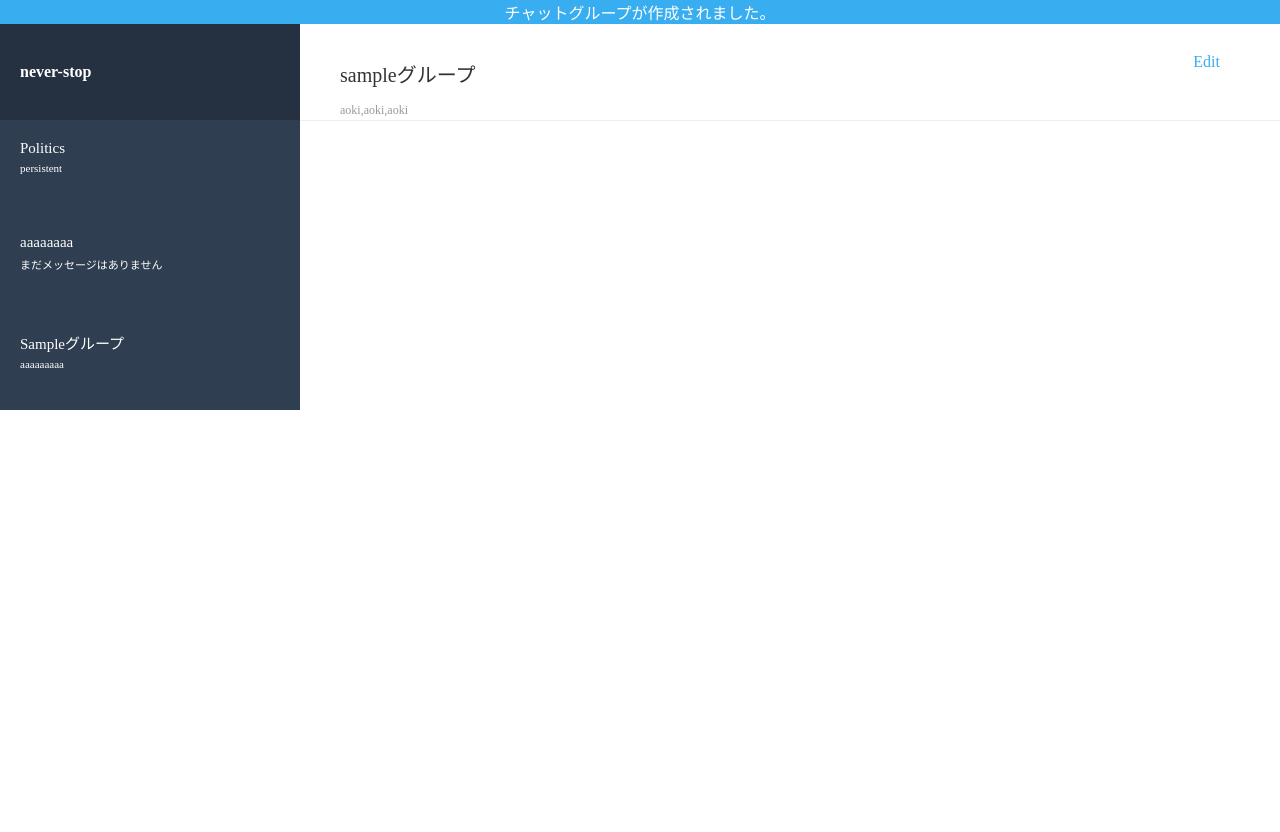
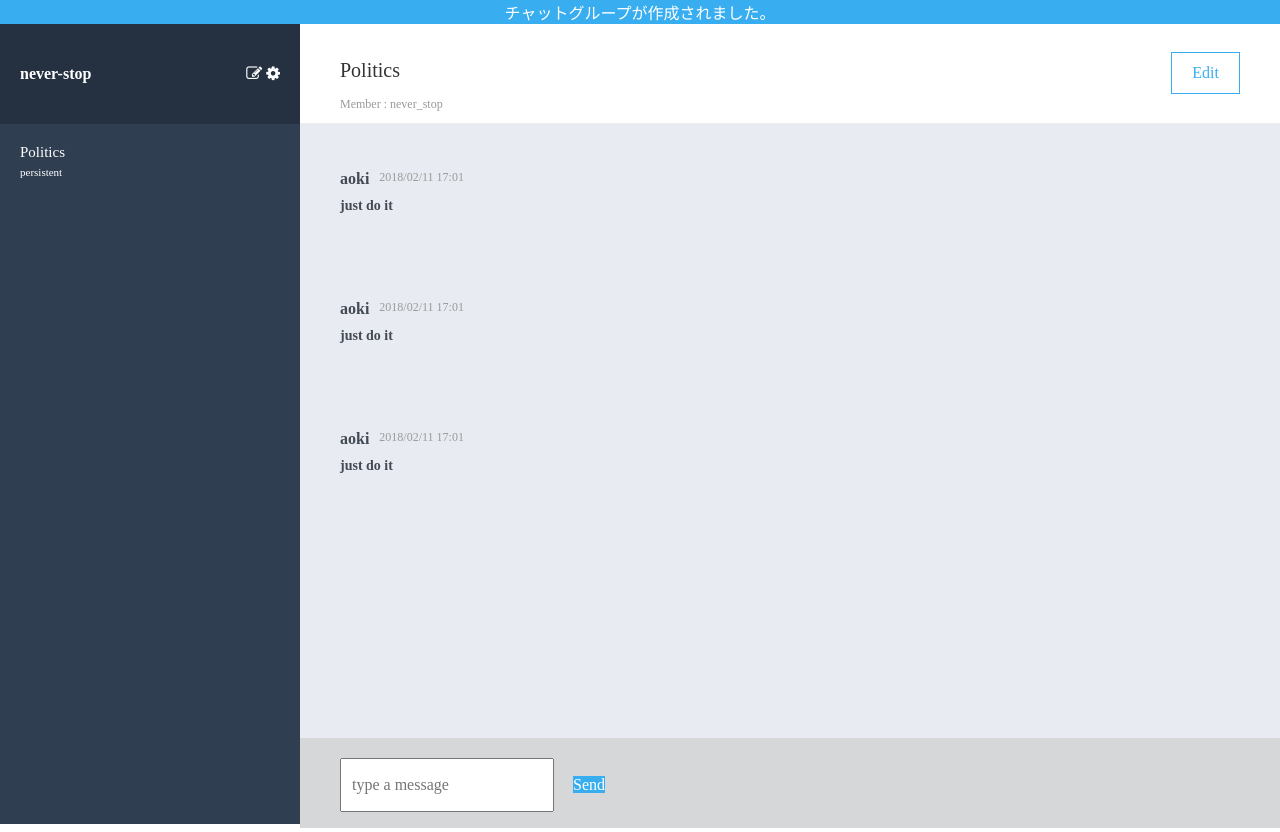
Before and after one commit to odamatsu/chat-space, a Rails app: page / in a window 1280 px wide. Before the commit the page ends 410 px from the top, so only its background shows below. Run offline with Rails 7, Linux system fonts and the light colour scheme; style sheets or scripts are compiled from the project's sources; some libraries are stand-ins or nearby versions.

Commit message:
complete until chat-header

```diff
--- a/app/assets/stylesheets/application.scss
+++ b/app/assets/stylesheets/application.scss
@@ -1,3 +1,4 @@
 @import "./reset";
 @import "./variable";
 @import "./messages";
+@import "font-awesome";
--- a/app/assets/stylesheets/messages.scss
+++ b/app/assets/stylesheets/messages.scss
@@ -1,79 +1,142 @@
-.container {
+.wrapper {
   height: 100%;
   color: white;
-  .header {
+
+  .create-message {
     background-color: #38AEF0;
     text-align: center;
   }
 
   .side-bar {
-    background-color: #253141;
     width: 300px;
     height: 100%;
     float: left;
-    &-up {
-      line-height: 96px;
-      vertical-align: middle;
+
+    .header {
+      background-color: #253141;
+      height: 100px;
+      line-height: 100px;
+      padding: 0 20px;
+      &__name {
+        display: inline-block;
+        font-size: 16px;
         font-weight: bold;
-      padding-left: 20px;
       }
-    &-middle {
+      &__lists {
+        display: inline-block;
+        float: right;
+        .list {
+          display: inline-block;
+          .icon {
+            color: white;
+          }
+        }
+      }
+    }
+
+    .groups {
+      height: calc(100vh - 100px);
       background-color: #2f3e51;
-      padding-left: 20px;
-      .latest-post-title {
-        padding: 20px 0 5px;
+      padding: 0 20px;
+      .group {
+        padding: 20px 0 40px;
+        &__name {
           font-size: 15px;
         }
-      .latest-post-content {
-        padding-bottom: 40px;
+        &__message {
+          padding-top: 5px;
           font-size: 11px;
         }
       }
     }
+  }
 
-  .content {
-    width: calc(100% - 300px);
+
+  .chat {
+    width: calc(100vw - 300px);
+    box-sizing: border-box;
     float: left;
-    &-upper {
-      width: 100%;
-      height: 96px;
+
+    .header {
+      box-sizing: border-box;
+      height: 100px;
+      padding: 0 40px;
       border-bottom: solid 1px #eeeeee;
-      &-groupName-groupMember-editButton {
-        margin: 0 40px;
-        .groupName-groupMember {
-          float: left;
-          .groupName {
-            color: #333333;
+      .left-header {
+        float:left;
+        &__title {
+          color: #333;
           font-size: 20px;
-            padding-top: 35PX;
-            padding-bottom: 15px;
+          margin-top: 35px;
         }
-          .groupMember {
+        &__members {
+          font-size: 12px;
           color: #999999;
-            font-size: 12px;
+          margin-top: 15px;
+          .members {
+            display: inline-block;
+            padding-right: 5px;
           }
         }
-        .editButton {
+      }
+      .right-header {
+        border: 1px solid #38AEF0;
+        color: #38AEF0;
         float: right;
-          color: #38AEF0;
-          line-height: 20px;
-          vertical-align: middle;
-          padding: 28px 20px;
-        }
+        height: 40px;
+        line-height: 40px;
+        margin-top: 28px;
+        padding: 0 20px;
       }
     }
 
     &-middle {
-
+      clear: both;
+      height: calc(100vh - 96px - 90px);
+      background-color: #e8ecf2;
+      padding: 0 40px;
+      .post {
+        padding-top: 46px;
+        .poster-name {
+          float: left;
+          color: #434A54;
+          font-size: 16px;
+          font-weight: bold;
+        }
+        .time {
+          float: left;
+          margin-left: 10px;
+          font-size: 12px;
+          color: #999999;
+        }
+        .post-content {
+          clear: both;
+          padding-top: 10px;
+          padding-bottom: 40px;
+          color: #434A54;
+          font-size: 14px;
+          font-weight: bold;
+        }
+      }
     }
     &-lower {
-
-        .new-post {
-
+      background-color: #d6d7d8;
+      height: 90px;
+      & form {
+        padding: 0 40px;
+        & input {
+          height: 50px;
+          margin: 20px 0;
+          padding-left: 10px;
+        }
+        & submit {
+          background-color: #38AEF0;
+          height: 50px;
+          margin-left: 15px;
+        }
       }
 
     }
-
   }
 
 }
--- a/app/views/messages/index.html.haml
+++ b/app/views/messages/index.html.haml
@@ -1,21 +1,63 @@
-.container
-  .header チャットグループが作成されました。
+.wrapper
+
+  %p.create-message
+    チャットグループが作成されました。
+
   .side-bar
-    .side-bar-up never-stop
-    .side-bar-middle
-      .latest-post-title Politics
-      .latest-post-content persistent
-      .latest-post-title aaaaaaaa
-      .latest-post-content まだメッセージはありません
-      .latest-post-title Sampleグループ
-      .latest-post-content aaaaaaaaa
-  .content
-    .content-upper
-      .content-upper-groupName-groupMember-editButton
-        .groupName-groupMember
-          .groupName sampleグループ
-          .groupMember aoki,aoki,aoki
-        .editButton Edit
-    .content-middle
-    .content-lower
-      .new-post
+    .header
+      %h3.header__name
+        never-stop
+      %ul.header__lists
+        %li.list
+          %a{:href => '/'}
+            %i.fa.fa-edit.icon
+        %li.list
+          %a{:href => '/'}
+            %i.fa.fa-cog.icon
+    .groups
+      .group
+        .group__name
+          Politics
+        .group__message
+          persistent
+
+
+  .chat
+    .header
+      .left-header
+        .left-header__title
+          Politics
+        %ul.left-header__members
+          Member :
+          %li.members
+            never_stop
+      .right-header
+        %a.right-header__button
+          Edit
+    .chat-middle
+      %ul.post
+        %li.poster-name
+          aoki
+        %li.time
+          2018/02/11 17:01
+        %li.post-content
+          just do it
+      %ul.post
+        %li.poster-name
+          aoki
+        %li.time
+          2018/02/11 17:01
+        %li.post-content
+          just do it
+      %ul.post
+        %li.poster-name
+          aoki
+        %li.time
+          2018/02/11 17:01
+        %li.post-content
+          just do it
+    .chat-lower
+      %form{}
+        %input{:placeholder => "type a message"}
+        %submit
+          Send
```
Also changed, not shown: Gemfile, Gemfile.lock. Lines whose indentation alone changed are shown as unchanged.
